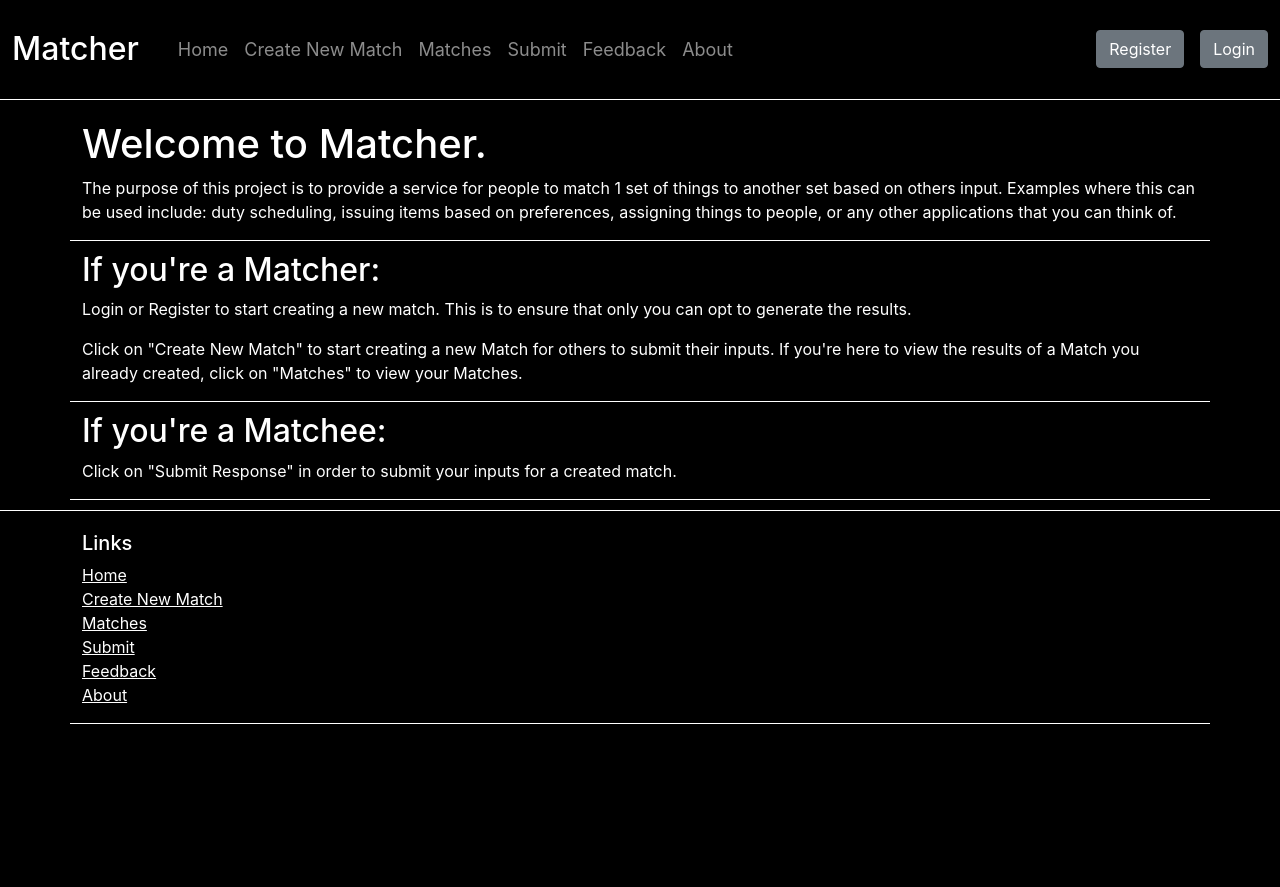
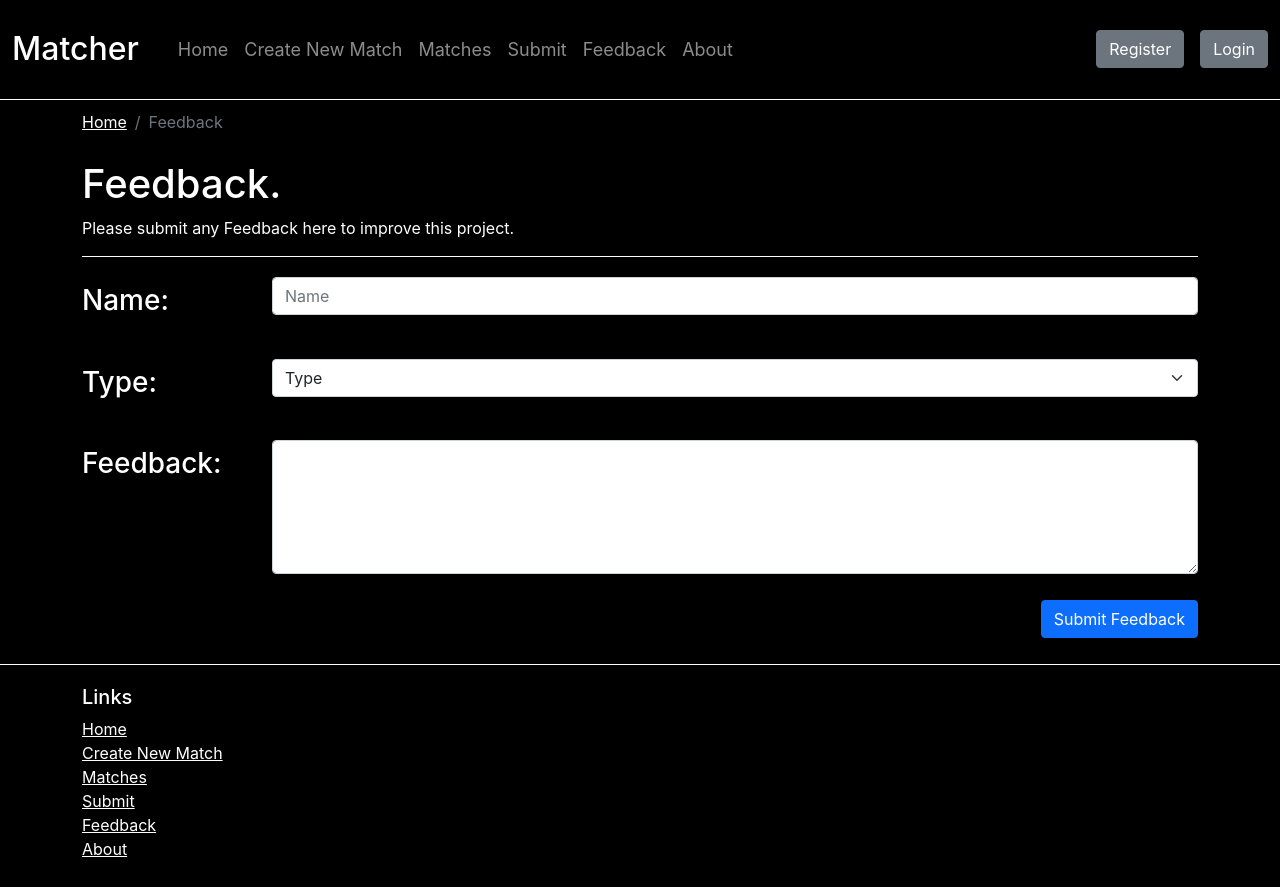
Before and after one commit to derekjxtan/Matcher-React, a React (Create React App) app: page /feedback in a window 1280 px wide. Before the commit this address led to /home. Before the commit the page ends 800 px from the top, so only its background shows below. Built offline with nearby package versions, Linux system fonts and the light colour scheme.

Commit message:
Feedback

```diff
--- a/src/App.css
+++ b/src/App.css
@@ -70,6 +70,11 @@
 
 .row {
   color: white;
+  padding-top: 10px;
+}
+
+.row-content {
+  color: white;
   border-bottom: 1px ridge rgb(255, 255, 255);
   padding-top: 10px;
 }
--- a/src/App.js
+++ b/src/App.js
@@ -6,6 +6,7 @@ import Header from './components/header';
 import Footer from './components/footer';
 import Home from './components/home';
 import SubmitForm from './components/submitForm';
+import FeedbackForm from './components/feedbackForm';
 import About from './components/about';
 
 // map the store state to props so that components can access them
@@ -31,6 +32,7 @@ class App extends Component {
         <Routes>
           <Route path='/home' element={<Home />} />
           <Route exact path='/submit' element={<SubmitForm />} />
+          <Route path='/feedback' element={<FeedbackForm />} />
           <Route path='/about' element={<About />} />
           <Route path='*' element={<Navigate to='/home' replace />} />
         </Routes>
--- a/src/components/about.js
+++ b/src/components/about.js
@@ -11,10 +11,11 @@ function About(props) {
                     <BreadcrumbItem active>About</BreadcrumbItem>
                 </Breadcrumb>
             </div>
-            <div className='row'>
+            <div className='row-content'>
                 <h1>About.</h1>
+                <p>About this project</p>
             </div>
-            <div className='row'>
+            <div className='row-content'>
                 <h2>Inspiration behind this project:</h2>
                 <p>
                     This project was created to make duty scheduling easier, as part to help
@@ -23,28 +24,28 @@ function About(props) {
                     features and upgrade the matching function in the future.
                 </p>
             </div>
-            <div className='row'>
+            <div className='row-content'>
                 <h2>Front-end:</h2>
                 <p>
                     The front end of this web app is created using the React framework, styled
                     using Bootstrap. Redux is used to handle the information.
                 </p>
             </div>
-            <div className='row'>
+            <div className='row-content'>
                 <h2>Back-end:</h2>
                 <p>
                     The backend server is create using the Express framework, to support REST API
                     calls.
                 </p>
             </div>
-            <div className='row'>
+            <div className='row-content'>
                 <h2>Hosting site:</h2>
                 <p>
                     Hmm not sure which service to use to host the front-end web app and the
                     back-end server. But oh well thats a problem for when i finish the project.
                 </p>
             </div>
-            <div className='row'>
+            <div className='row-last'>
                 <h2>Creator:</h2>
                 <p>
                     Hey! I'm Derek. I'm the creator of this project. This is the first project that
--- /dev/null
+++ b/src/components/feedbackForm.js
@@ -0,0 +1,82 @@
+import React, { Component } from "react";
+import { Breadcrumb, BreadcrumbItem, Form, FormGroup, Input, Label, Button, Col } from "reactstrap";
+import { Link } from 'react-router-dom';
+
+class FeedbackForm extends Component {
+    constructor(props) {
+        super(props);
+
+        this.submitFeedback = this.submitFeedback.bind(this);
+    }
+
+    submitFeedback(event) {
+        const resp = JSON.stringify({
+            name: this.name.value,
+            type: this.type.value,
+            feedback: this.feedback.value
+        });
+        alert('Feedback: ' + resp);
+        event.preventDefault();
+    }
+
+    render() {
+        const PageBreadcrumb = () => (
+            <Breadcrumb>
+                <BreadcrumbItem><Link to='/home' className='link'>Home</Link></BreadcrumbItem>
+                <BreadcrumbItem active>Feedback</BreadcrumbItem>
+            </Breadcrumb>
+        );
+
+        const PageHeader = () => (
+            <div className='row-content'>
+                <h1>Feedback.</h1>
+                <p>Please submit any Feedback here to improve this project.</p>
+            </div>
+        );
+
+        const FeedbackForm = () => (
+            <div className="row-last">
+                <Form onSubmit={this.submitFeedback}>
+                    <FormGroup row>
+                        <Label for="name" md={2}><h3>Name:</h3></Label>
+                        <Col md={10}>
+                            <Input type='text' name='name' id='name' placeholder='Name' innerRef={(input) => this.name = input}/>
+                        </Col>
+                    </FormGroup>
+                    <FormGroup row>
+                        <Label for="type" md={2}><h3>Type:</h3></Label>
+                        <Col md={10}>
+                            <Input type='select' name='type' id='type' innerRef={(input) => this.type = input}>
+                                <option value='Type' hidden>Type</option>
+                                <option value='New features'>New features</option>
+                                <option value='Improvement to existing features'>Improvement to existing features</option>
+                                <option value='Others'>Others</option>
+                            </Input>
+                        </Col>
+                    </FormGroup>
+                    <FormGroup row>
+                        <Label for="feedback" md={2}><h3>Feedback:</h3></Label>
+                        <Col md={10}>
+                            <Input type='textarea' rows='5' name='feedback' id='feedback' innerRef={(input) => this.feedback = input} />
+                        </Col>
+                    </FormGroup>
+                    <FormGroup row>
+                        <Col md={12}  className='d-flex justify-content-end'>
+                            <Button color='primary' type="submit" className="float-end">Submit Feedback</Button>
+                        </Col>
+                    </FormGroup>
+                </Form>
+            </div>
+        );
+
+        return (
+            <div className="container">
+                <PageBreadcrumb />
+                <PageHeader />
+                <FeedbackForm />
+            </div>
+        )
+    }
+};
+
+export default FeedbackForm;
--- a/src/components/footer.js
+++ b/src/components/footer.js
@@ -5,7 +5,7 @@ function Footer(props) {
     return (
         <div className='footer'>
             <div className='container'>
-                <div className='row'>
+                <div className='row-last'>
                     <div className='col-md-5'>
                         <h5>Links</h5>
                         <ul className='list-unstyled'>
--- a/src/components/home.js
+++ b/src/components/home.js
@@ -3,7 +3,7 @@ import React from 'react';
 function Home(props) {
     return (
         <div className='container'>
-            <div className='row'>
+            <div className='row-content'>
                 <h1>Welcome to Matcher.</h1>
                 <p>
                     The purpose of this project is to provide a service for people to match
@@ -13,7 +13,7 @@ function Home(props) {
                     of.
                 </p>
             </div>
-            <div className='row'>
+            <div className='row-content'>
                 <h2>If you're a Matcher:</h2>
                 <p>
                     Login or Register to start creating a new match. This is to ensure that
@@ -25,7 +25,7 @@ function Home(props) {
                     already created, click on "Matches" to view your Matches.
                 </p>
             </div>
-            <div className='row'>
+            <div className='row-last'>
                 <h2>If you're a Matchee:</h2>
                 <p>
                     Click on "Submit Response" in order to submit your inputs for a created
--- a/src/components/submitForm.js
+++ b/src/components/submitForm.js
@@ -39,7 +39,7 @@ class SubmitForm extends Component {
         );
 
         const PageHeader = () => (
-            <div className='row'>
+            <div className='row-content'>
                 <h1>Submit.</h1>
                 <p>Enter the Match ID given to you into the form below.</p>
             </div>
```
